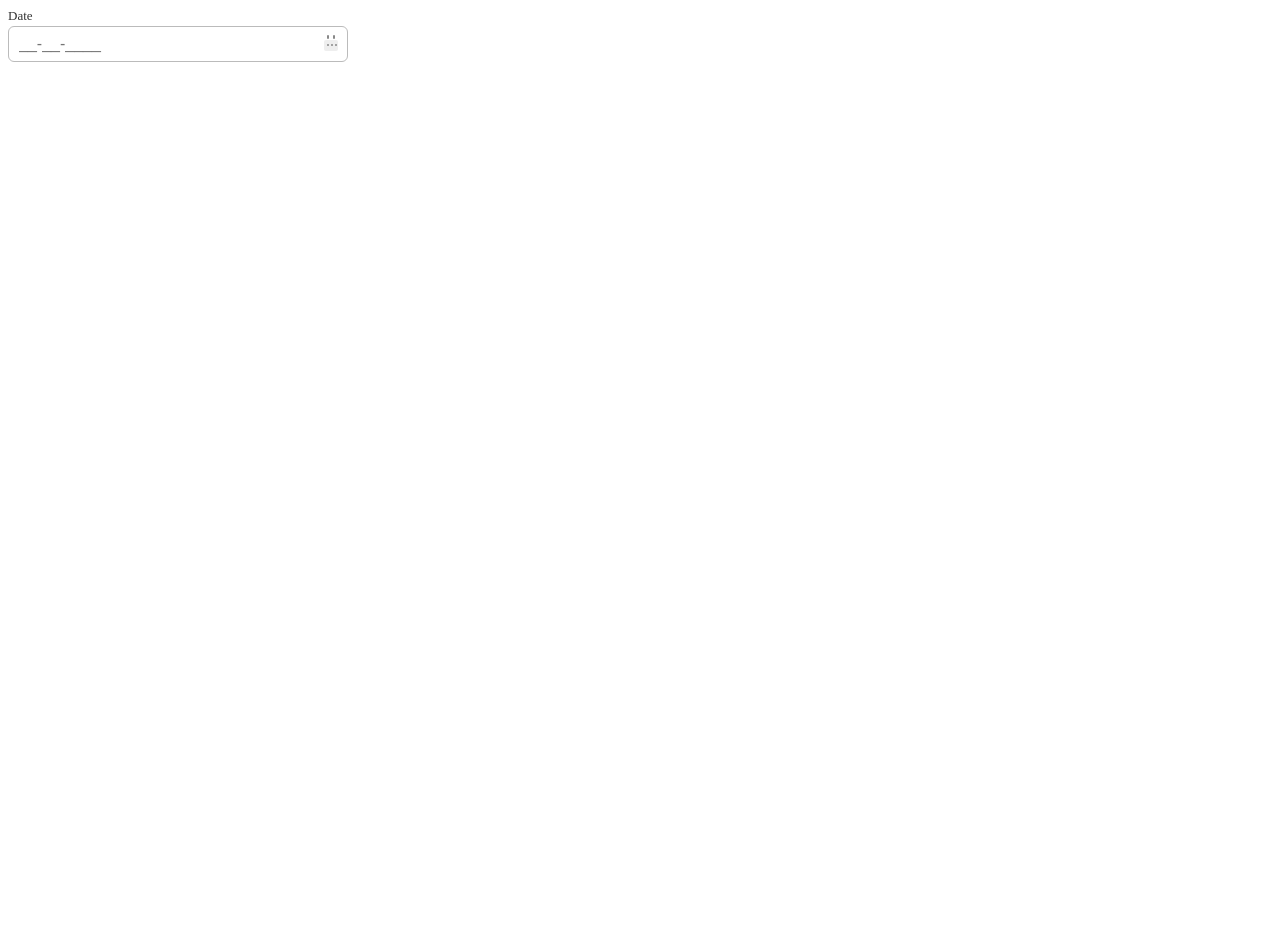
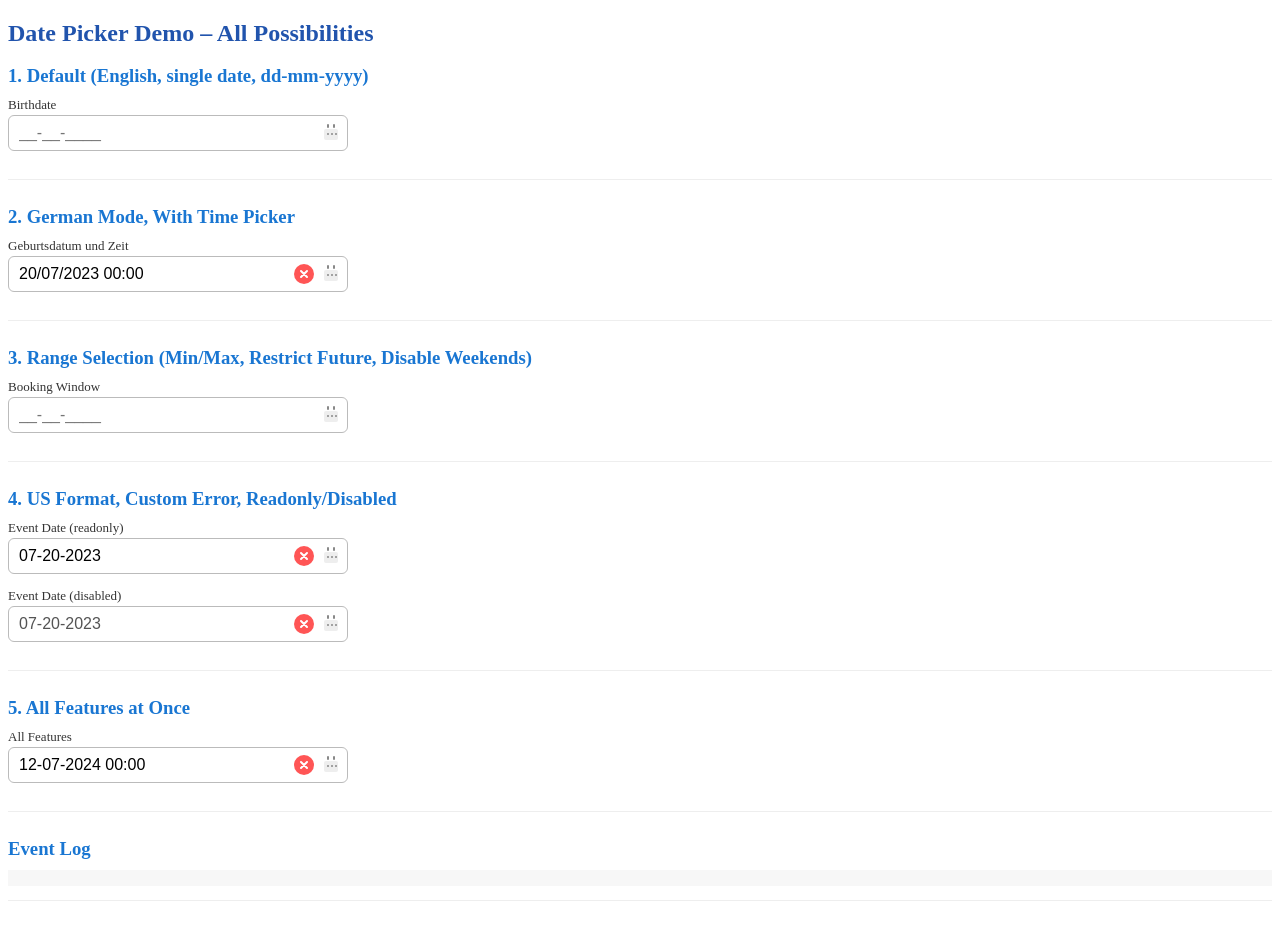
Before and after one commit to DavidArcha/DockManagment, an Angular app in the folder Frontend/: page / in a window 1280 px wide. Before the commit the page ends 800 px from the top, so only its background shows below. Built offline with nearby package versions, Linux system fonts and the light colour scheme.

Commit message:
feat: add date picker demo component with various usage examples and styles

```diff
--- a/Frontend/src/app/Shared/custom-date-picker/custom-date-picker.component.ts
+++ b/Frontend/src/app/Shared/custom-date-picker/custom-date-picker.component.ts
@@ -16,7 +16,7 @@ export class CustomDatePickerComponent implements OnInit, OnDestroy {
   @Input() maxDate?: string | Date;
   @Input() disableWeekends = false;
   @Input() restrictFutureDates = false;
-  @Input() language: 'en' | 'de' = 'de';
+  @Input() language: 'en' | 'de' = 'en';
   @Input() customErrorMessage?: string;
   @Input() readonly = false;
   @Input() disabled = false;
--- /dev/null
+++ b/Frontend/src/app/Shared/date-picker-demo/date-picker-demo.component.html
@@ -0,0 +1,53 @@
+<!-- date-picker-demo.component.html -->
+<h2>Date Picker Demo – All Possibilities</h2>
+
+<section>
+    <h3>1. Default (English, single date, dd-mm-yyyy)</h3>
+    <app-custom-date-picker [label]="'Birthdate'" [dateFormat]="'dd-mm-yyyy'"
+        (selectedDate)="onSelect('Default', $event)">
+    </app-custom-date-picker>
+</section>
+
+<section>
+    <h3>2. German Mode, With Time Picker</h3>
+    <app-custom-date-picker [label]="'Geburtsdatum und Zeit'" [language]="'de'" [dateFormat]="'dd/mm/yyyy'"
+        [showTimePicker]="true" [initialDate]="'20/07/2023 19:30'" (selectedDate)="onSelect('German-Time', $event)">
+    </app-custom-date-picker>
+</section>
+
+<section>
+    <h3>3. Range Selection (Min/Max, Restrict Future, Disable Weekends)</h3>
+    <app-custom-date-picker [label]="'Booking Window'" [enableDateRangeSelection]="true" [minDate]="'01-07-2024'"
+        [maxDate]="'20-07-2024'" [disableWeekends]="true" [restrictFutureDates]="true"
+        (selectedDate)="onSelect('Range', $event)">
+    </app-custom-date-picker>
+</section>
+
+<section>
+    <h3>4. US Format, Custom Error, Readonly/Disabled</h3>
+    <app-custom-date-picker [label]="'Event Date (readonly)'" [dateFormat]="'mm-dd-yyyy'" [initialDate]="'07-20-2023'"
+        [readonly]="true" [customErrorMessage]="'Please enter a valid date!'"
+        (selectedDate)="onSelect('Readonly', $event)">
+    </app-custom-date-picker>
+
+    <app-custom-date-picker [label]="'Event Date (disabled)'" [dateFormat]="'mm-dd-yyyy'" [initialDate]="'07-20-2023'"
+        [disabled]="true" (selectedDate)="onSelect('Disabled', $event)">
+    </app-custom-date-picker>
+</section>
+
+<section>
+    <h3>5. All Features at Once</h3>
+    <app-custom-date-picker [label]="'All Features'" [dateFormat]="'dd-mm-yyyy'" [showTimePicker]="true"
+        [language]="'en'" [initialDate]="'12-07-2024 12:30'" [minDate]="'01-07-2024'" [maxDate]="'30-07-2024'"
+        [disableWeekends]="true" [restrictFutureDates]="true" [customErrorMessage]="'Oops! Not allowed.'"
+        [closeOnSelect]="false" (selectedDate)="onSelect('AllFeatures', $event)" (opened)="onOpened('AllFeatures')"
+        (closed)="onClosed('AllFeatures')">
+    </app-custom-date-picker>
+</section>
+
+<section>
+    <h3>Event Log</h3>
+    <div style="background:#f7f7f7;padding:8px;max-height:200px;overflow:auto;font-size:14px;">
+        <div *ngFor="let log of eventLog">{{ log }}</div>
+    </div>
+</section>
--- /dev/null
+++ b/Frontend/src/app/Shared/date-picker-demo/date-picker-demo.component.scss
@@ -0,0 +1,20 @@
+/* date-picker-demo.component.scss */
+h2 {
+  color: #2154ad;
+  margin-bottom: 18px;
+}
+section {
+  margin-bottom: 26px;
+  border-bottom: 1px solid #eee;
+  padding-bottom: 14px;
+}
+h3 {
+  margin-top: 16px;
+  margin-bottom: 10px;
+  color: #1976d2;
+}
+app-custom-date-picker {
+  display: block;
+  margin-bottom: 14px;
+  max-width: 380px;
+}
--- /dev/null
+++ b/Frontend/src/app/Shared/date-picker-demo/date-picker-demo.component.ts
@@ -0,0 +1,27 @@
+import { Component } from '@angular/core';
+
+@Component({
+  selector: 'app-date-picker-demo',
+  standalone: false,
+  templateUrl: './date-picker-demo.component.html',
+  styleUrl: './date-picker-demo.component.scss'
+})
+export class DatePickerDemoComponent {
+  eventLog: string[] = [];
+
+  onSelect(label: string, value: any) {
+    this.eventLog.unshift(`[${new Date().toLocaleTimeString()}] [${label}] Selected: ${JSON.stringify(value)}`);
+    this.trimLog();
+  }
+  onOpened(label: string) {
+    this.eventLog.unshift(`[${new Date().toLocaleTimeString()}] [${label}] Popup opened`);
+    this.trimLog();
+  }
+  onClosed(label: string) {
+    this.eventLog.unshift(`[${new Date().toLocaleTimeString()}] [${label}] Popup closed`);
+    this.trimLog();
+  }
+  private trimLog() {
+    if (this.eventLog.length > 50) this.eventLog.pop();
+  }
+}
--- a/Frontend/src/app/app.component.html
+++ b/Frontend/src/app/app.component.html
@@ -1,2 +1,4 @@
-<app-custom-date-picker></app-custom-date-picker>
+<!-- <app-custom-date-picker></app-custom-date-picker> -->
+
+<app-date-picker-demo></app-date-picker-demo>
 <router-outlet />
--- a/Frontend/src/app/app.module.ts
+++ b/Frontend/src/app/app.module.ts
@@ -6,11 +6,13 @@ import { AppComponent } from './app.component';
 import { CustomDatePickerComponent } from './Shared/custom-date-picker/custom-date-picker.component';
 import { CommonModule } from '@angular/common';
 import { FormsModule } from '@angular/forms';
+import { DatePickerDemoComponent } from './Shared/date-picker-demo/date-picker-demo.component';
 
 @NgModule({
   declarations: [
     AppComponent,
-    CustomDatePickerComponent
+    CustomDatePickerComponent,
+    DatePickerDemoComponent
   ],
   imports: [
     BrowserModule,
```
Also changed, not shown: 1 other file (tests, documents, lock files or other folders).
